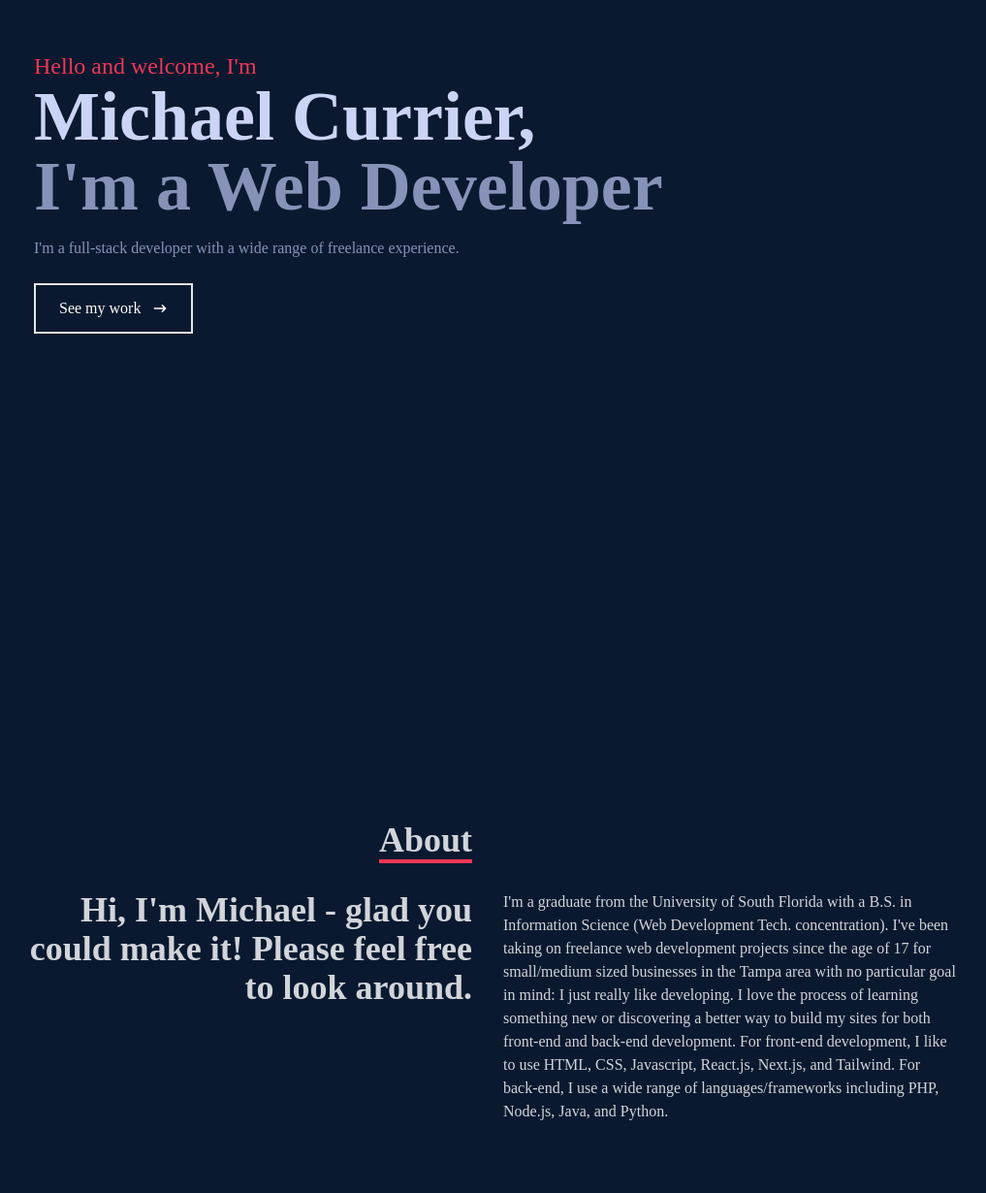
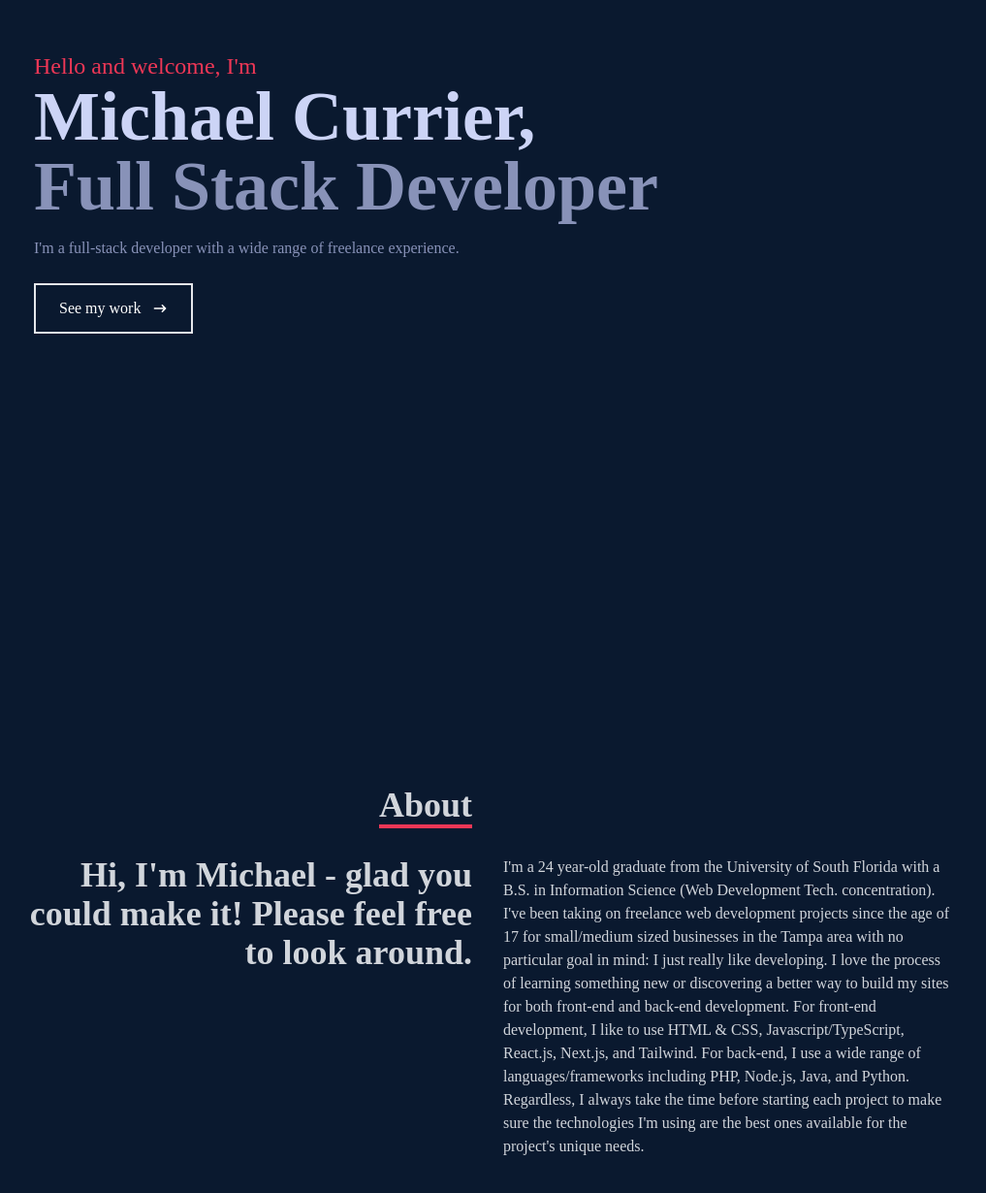
Before and after one commit to mikecurrier18/digital-portfolio, a React (Create React App) app: page /capstone in a window 1280 px wide. Shown: the part 998-2228 px from the top of the page at 97% size, without its empty margins (137-1154 px from the left). Built offline with nearby package versions, Linux system fonts and the light colour scheme.

Commit message:
updates-May2025

```diff
--- a/src/components/About.jsx
+++ b/src/components/About.jsx
@@ -22,7 +22,7 @@ const About = () => {
           </div>
           <div>
             <p>
-              I'm a graduate from the University of South Florida
+              I'm a 24 year-old graduate from the University of South Florida
               with a B.S. in Information Science (Web Development Tech. concentration).
               I've been taking on freelance web development
               projects since the age of 17 for small/medium sized businesses in
@@ -30,8 +30,8 @@ const About = () => {
               developing. I love the process of learning something new or
               discovering a better way to build my sites for both front-end and
               back-end development. For front-end development, I like to use
-              HTML, CSS, Javascript, React.js, Next.js, and Tailwind. For
-              back-end, I use a wide range of languages/frameworks including PHP, Node.js, Java, and Python.
+              HTML & CSS, Javascript/TypeScript, React.js, Next.js, and Tailwind. For
+              back-end, I use a wide range of languages/frameworks including PHP, Node.js, Java, and Python. Regardless, I always take the time before starting each project to make sure the technologies I'm using are the best ones available for the project's unique needs.
             </p>
           </div>
         </div>
--- a/src/components/Home.jsx
+++ b/src/components/Home.jsx
@@ -12,7 +12,7 @@ const Home = () => {
           Michael Currier,
         </h1>
         <h2 className="text-4xl sm:text-7xl font-bold text-[#8892b8]">
-          I'm a Web Developer
+          Full Stack Developer
         </h2>
         <p className="text-[#8892b8] py-4 max-w-[700px]">
           I'm a full-stack developer with a wide range of freelance
--- a/src/components/Navbar.jsx
+++ b/src/components/Navbar.jsx
@@ -113,7 +113,7 @@ const Navbar = () => {
             <li className="w-[160px] h-[60px] flex justify-between items-center ml-[-100px] hover:ml-[-10px] duration-300 bg-[#4a235a]">
               <a
                 className="flex justify-between items-center w-full text-gray-300"
-                href="/"
+                href="mailto:michael.currier@gmail.com"
               >
                 Email <HiOutlineMail size={30} />
               </a>
```
Also changed, not shown: 1 other file (tests, documents, lock files or other folders).
